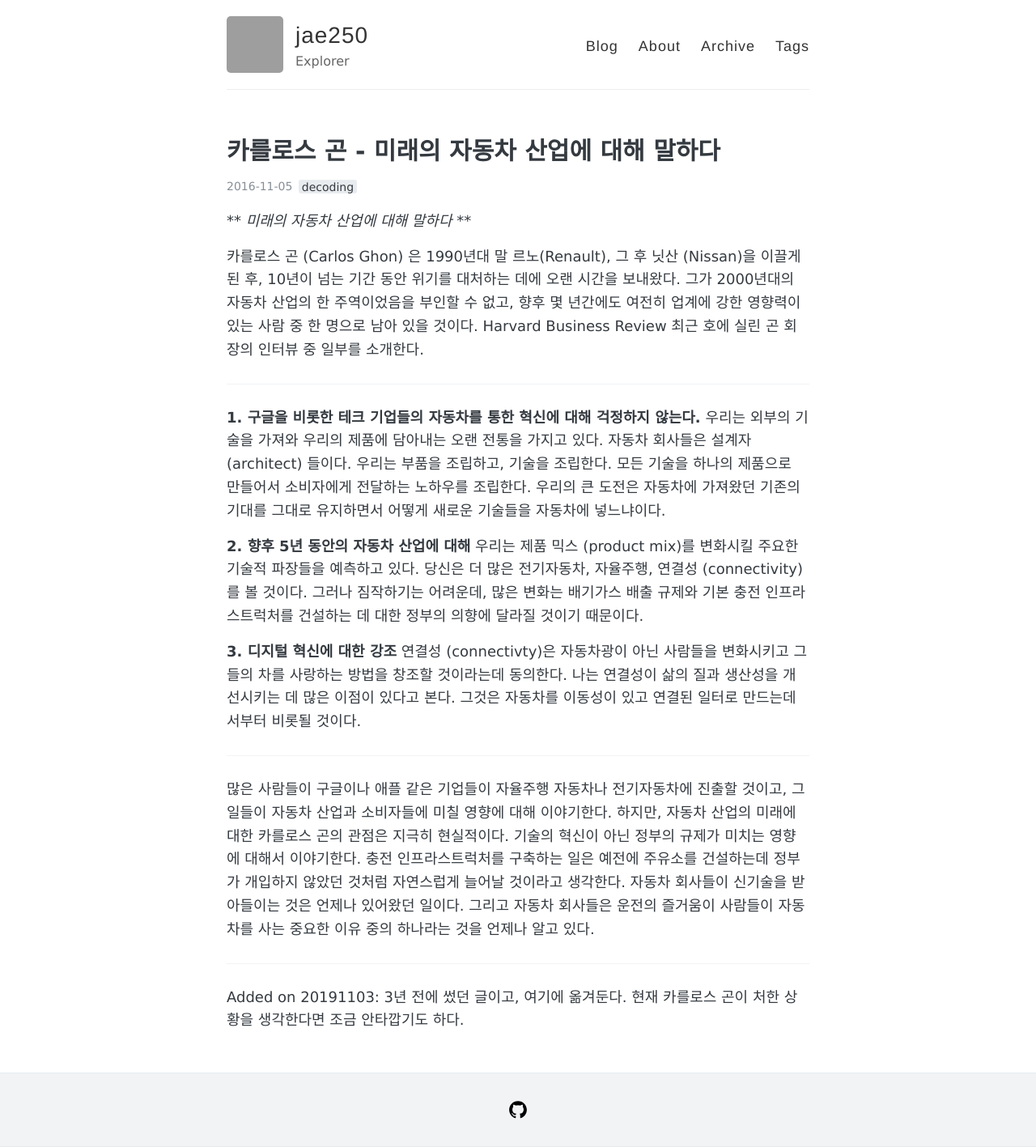
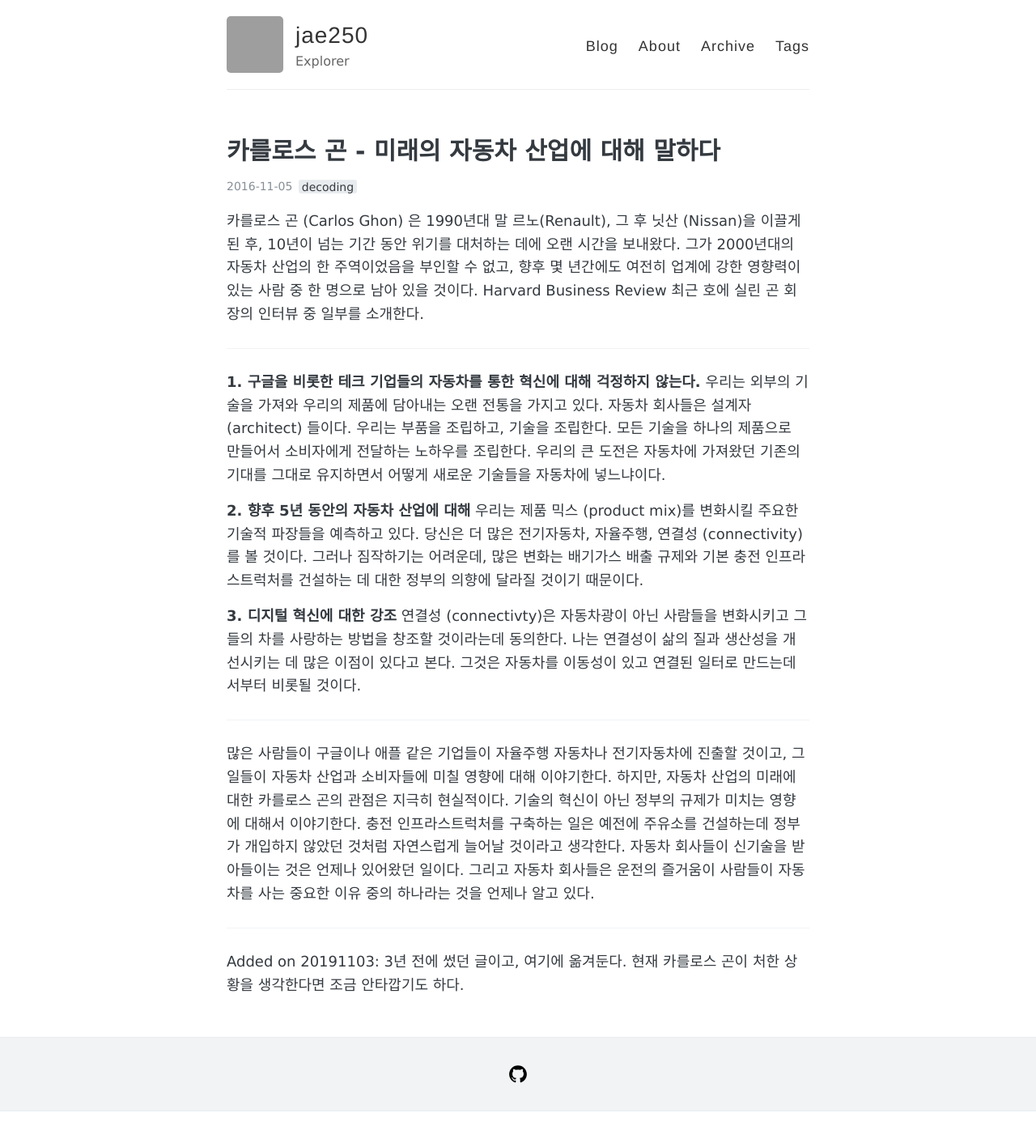
Before and after one commit to jae250/jae250.github.io, a Jekyll site: the page built from _posts/2016-11-05-카를로스-곤-미래의-자동차산업에-대해-말하다.md, in a window 1280 px wide. Shown: the whole page at 81% size. Built offline with Jekyll 4.4.1, drawn with Linux system fonts in a browser that asks for light colours; comment, search, counter and statistics services are not loaded; after the commit the page ends 1373 px from its top, so only the background shows below that; grey boxes are pictures that could not be loaded.

Commit message:
Update 2016-11-05-카를로스-곤-미래의-자동차산업에-대해-말하다.md

```diff
--- a/_posts/2016-11-05-카를로스-곤-미래의-자동차산업에-대해-말하다.md
+++ b/_posts/2016-11-05-카를로스-곤-미래의-자동차산업에-대해-말하다.md
@@ -4,8 +4,6 @@ title: 카를로스 곤 - 미래의 자동차 산업에 대해 말하다
 tags:
   - decoding
 ---
-
-*** 미래의 자동차 산업에 대해 말하다 ***
 
 카를로스 곤 (Carlos Ghon) 은 1990년대 말 르노(Renault), 그 후 닛산 (Nissan)을 이끌게 된 후, 10년이 넘는 기간 동안 위기를 대처하는 데에 오랜 시간을 보내왔다. 그가 2000년대의 자동차 산업의 한 주역이었음을 부인할 수 없고, 향후 몇 년간에도 여전히 업계에 강한 영향력이 있는 사람 중 한 명으로 남아 있을 것이다. Harvard Business Review 최근 호에 실린 곤 회장의 인터뷰 중 일부를 소개한다.
 
```
